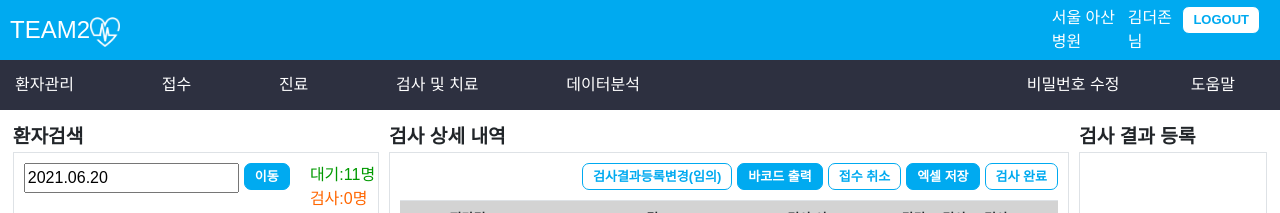
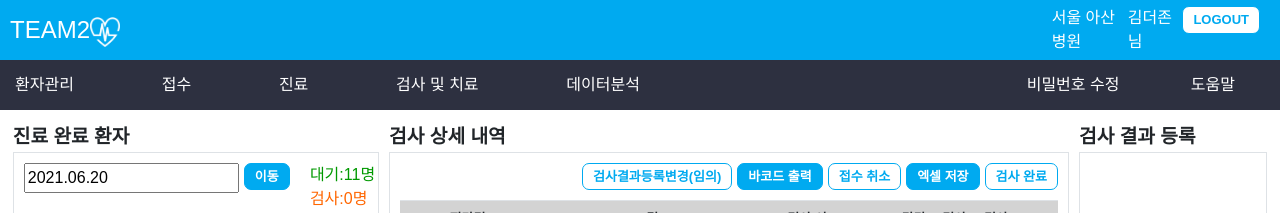
Before and after one commit to JongHyun94/Final_Team2_FrontEnd, a React (Create React App) app: page /Inspection in a window 1280 px wide. Shown: the top 213 px of the page. Built offline with nearby package versions, Linux system fonts and the light colour scheme.

Commit message:
[update] Inspetion Index props (id) 전달

```diff
--- a/src/views/Inspection/InspectionList.js
+++ b/src/views/Inspection/InspectionList.js
@@ -10,6 +10,8 @@ function getInspections() {
 }
 
 function InspectionList(props) {
+  console.log(props.treatmentId);
+
   const [inspections, setInspections] = useState(getInspections);
   //총검사상태가 모두 완료될 때 변하는 state 추가
 
--- a/src/views/Inspection/InspectionPatientList.js
+++ b/src/views/Inspection/InspectionPatientList.js
@@ -50,9 +50,18 @@ function InspectionPatientList(props) {
   const [istateInspection, setIstateInspection] = useState(getIstateInspection(patients));
   const [istateCompletion, setIstateCompletion] = useState(getIstateCompletion(patients));
 
+  // 진료번호 비교를 위한 상태
+  const [id, setId] = useState("");
+
   const searchDateBtn = (event) => {
     console.log(treatmentDate);
     console.log("이동 버튼 클릭");
+  };
+
+  //진료 완료 환자 체크(선택)
+  const handleChecked = (treatmentId) => {
+    setId(treatmentId);
+    props.checkedId(treatmentId);
   };
 
   // const rowRenderer = ({index, key, style}) => {
@@ -73,7 +82,7 @@ function InspectionPatientList(props) {
 
   return (
     <div className="InspectionPatientList">
-      <div className="InspectionPatientList_title">환자검색</div>
+      <div className="InspectionPatientList_title">진료 완료 환자</div>
       <div className="InspectionPatientList_1 border">
         <div className="InspectionPatientList_1_1 mb-2">
           <div className="InspectionPatientList_1_2_1 p-0">
@@ -113,9 +122,9 @@ function InspectionPatientList(props) {
             </AutoSizer> */}
               {patients.map((paitent) => {
                 return (
-                  <tr key={paitent.treatmentId}>
+                  <tr key={paitent.treatmentId} onClick={() => handleChecked(paitent.treatmentId)}>
                     <td>
-                      <input type="checkbox" />
+                      <input type="checkbox" name="treatmentCheck" checked={id === paitent.treatmentId? true : false}/>
                     </td>
                     <td>{paitent.treatmentId}</td>
                     <td>{paitent.patientName}</td>
--- a/src/views/Inspection/index.js
+++ b/src/views/Inspection/index.js
@@ -9,6 +9,10 @@ import { useState } from "react";
 function Inspection(props) {
   //true이면 이미지 첨부파일 있는 검사결과등록
   const [createForm, setCreateForm] = useState(true);
+  //진료번호 상태
+  const [treatmentId, setTreatmentId] = useState("");
+
+  //검사번호 상태
 
   const changeCreateForm = () => {
     if(createForm === true){
@@ -18,15 +22,19 @@ function Inspection(props) {
     }
   };
 
+  const checkedId = (id) => {
+    setTreatmentId(id);
+  };
+
   return (
       <div className="Inspection">
         <div className="Inspection_1">
           {/* 환자검색 */}
-          <InspectionPatientList/>
+          <InspectionPatientList treatmentId={treatmentId} checkedId={(id) => checkedId(id)}/>
         </div>
         <div className="Inspection_2">
           {/* 검사상세내역 */}
-          <InspectionList createForm={createForm} changeCreateForm={changeCreateForm}/>
+          <InspectionList treatmentId={treatmentId} createForm={createForm} changeCreateForm={changeCreateForm}/>
         </div>
         <div className="Inspection_3">
           <div className="Inspection_3_1">
```
